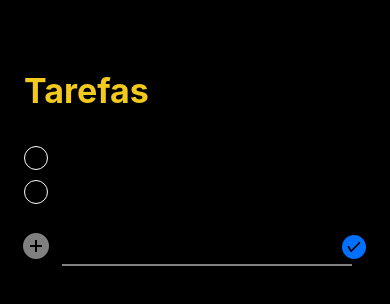
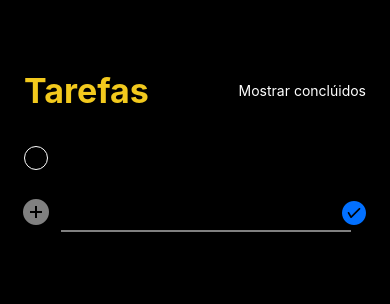
Before and after one commit to rayonefreire/todo, a React Native app: screen / in a window 390 px wide. Shown: the top 304 px of the page. Built offline with nearby package versions, Linux system fonts and the light colour scheme.

Commit message:
Itens concluidos

```diff
--- a/App.tsx
+++ b/App.tsx
@@ -5,7 +5,7 @@ export default function App() {
   return (
     <>
       <Home />
-      <StatusBar style="auto" />
+      <StatusBar style="light" translucent />
     </>
   );
 }
--- a/src/pages/Home/index.tsx
+++ b/src/pages/Home/index.tsx
@@ -86,33 +86,22 @@ export function Home(){
     <View style={styles.container}>
       <View style={styles.header}>
         <Text style={styles.title}>Tarefas</Text>
+
+        <TouchableOpacity
+          activeOpacity={0.7}
+          onPress={() => setShowList(!showList)}
+        >
+          <Text style={{color: 'white'}}>Mostrar conclúidos</Text>
+        </TouchableOpacity>
       </View>
 
       <View style={styles.main}>
-        {
-          !showList ?
-          <>
         <FlatList
           data={list}
           extraData={list}
           renderItem={({ item }) => <Item name={item.name} item={item} />}
           keyExtractor={( item ) => item.id}
         />
-
-            <FlatList
-              data={listConcluded}
-              extraData={listConcluded}
-              renderItem={({ item }) => <Item name={item.name} item={item} />}
-              keyExtractor={( item ) => item.id}
-            />
-          </> :
-          <FlatList
-            data={list}
-            extraData={list}
-            renderItem={({ item }) => <Item name={item.name} item={item} />}
-            keyExtractor={( item ) => item.id}
-          />
-         }
 
         <View style={styles.form}>
           <Ionicons name="ios-add-circle-sharp" size={32} color="gray" />
@@ -124,17 +113,6 @@ export function Home(){
             keyboardAppearance='dark'
           />
 
-          {
-            !text ?
-            <View>
-              <TouchableOpacity
-                activeOpacity={0.7}
-                onPress={addTask}
-              >
-                <AntDesign name="checkcircle" size={24} color="#0270FF" />
-              </TouchableOpacity>
-            </View> :
-            <View>
           <TouchableOpacity
             activeOpacity={0.7}
             onPress={addTask}
@@ -142,8 +120,6 @@ export function Home(){
             <AntDesign name="checkcircle" size={24} color="#0270FF" />
           </TouchableOpacity>
         </View>
-          }
-        </View>
 
         <View style={styles.divider} />
       </View>
--- a/src/pages/Home/styles.ts
+++ b/src/pages/Home/styles.ts
@@ -8,7 +8,9 @@ export const styles = StyleSheet.create({
   header: {
     marginTop: 70,
     marginHorizontal: 24,
-    flexDirection: 'row'
+    flexDirection: 'row',
+    justifyContent: 'space-between',
+    alignItems: 'center',
   },
   title: {
     fontSize: 34,
@@ -54,6 +56,6 @@ export const styles = StyleSheet.create({
     borderWidth: 1,
     borderColor: 'gray',
     width: 290,
-    marginLeft: 38
+    marginLeft: 37
   }
 });
```
Lines whose indentation alone changed are shown as unchanged.
